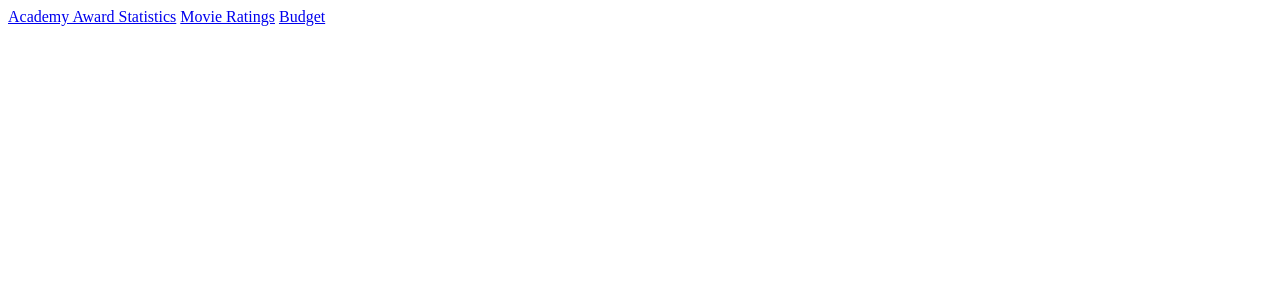
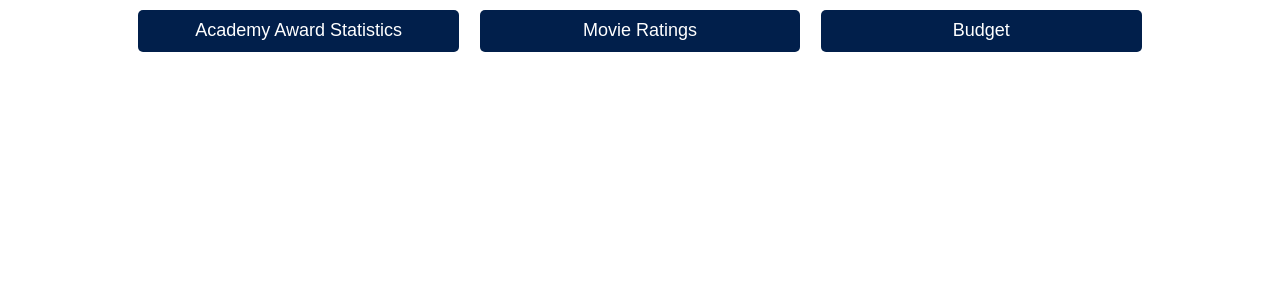
Before and after one commit to jonhartm/SI507_FinalProject, a Flask app: page / in a window 1280 px wide. Shown: the top 300 px of the page. Run offline with Flask 2, Linux system fonts and the light colour scheme.

Commit message:
setup and nav styling

```diff
--- /dev/null
+++ b/scss/_common.scss
@@ -0,0 +1,10 @@
+$font-family: Arial, "Helvetica Neue", Helvetica, sans-serif;
+
+$background: #b3cde0;
+$secondary-background: #c9c9c9;
+$dark-background: #011f4b;
+$light-accent: #6497b1;
+$dark-accent: #03396c;
+$white: #fff;
+$text: #08294f;
+$shadow: #808080;
--- /dev/null
+++ b/scss/styles.scss
@@ -0,0 +1,40 @@
+@import 'common';
+
+* {
+  font-family: $font-family;
+  margin: 0;
+  padding: 0;
+}
+
+a {
+  text-decoration: none;
+}
+
+nav {
+  display: flex;
+  justify-content: center;
+  margin: auto;
+  width: 80%;
+
+  a {
+    background-color: $dark-background;
+    border-radius: 5px;
+    color: $white;
+    font-size: 18px;
+    margin: 1%;
+    padding: 1% 3%;
+    text-align: center;
+    vertical-align: middle;
+    width: 30%;
+
+    &:hover {
+      background-color: $secondary-background;
+      color: $dark-accent;
+    }
+  }
+
+  .active {
+    background-color: $secondary-background;
+    color: $dark-accent;
+  }
+}
--- /dev/null
+++ b/static/styles.css
@@ -0,0 +1,31 @@
+* {
+  font-family: Arial, "Helvetica Neue", Helvetica, sans-serif;
+  margin: 0;
+  padding: 0; }
+
+a {
+  text-decoration: none; }
+
+nav {
+  display: flex;
+  justify-content: center;
+  margin: auto;
+  width: 80%; }
+  nav a {
+    background-color: #011f4b;
+    border-radius: 5px;
+    color: #fff;
+    font-size: 18px;
+    margin: 1%;
+    padding: 1% 3%;
+    text-align: center;
+    vertical-align: middle;
+    width: 30%; }
+    nav a:hover {
+      background-color: #c9c9c9;
+      color: #03396c; }
+  nav .active {
+    background-color: #c9c9c9;
+    color: #03396c; }
+
+/*# sourceMappingURL=styles.css.map */
--- a/templates/index.html
+++ b/templates/index.html
@@ -2,9 +2,12 @@
 <html lang="en">
 <head>
   <title>Jonathan Hartman - 507 Project - Movie Thing</title>
+  <link rel="stylesheet" href="{{ url_for('static', filename='styles.css') }}">
 </head>
 <body>
-  <a href="/AA_Winners">Academy Award Statistics</a>
-  <a href="/Ratings">Movie Ratings</a>
-  <a href="/Budget">Budget</a>
+  <nav>
+    <a href="/AA_Winners">Academy Award Statistics</a>
+    <a href="/Ratings">Movie Ratings</a>
+    <a href="/Budget">Budget</a>
+  </nav>
 </body>
```
Also changed, not shown: templates/AA_winners.html (+6 -3 lines), templates/budget.html (+6 -3 lines), templates/movie.html (+6 -3 lines), templates/person.html (+6 -3 lines), templates/ratings.html (+6 -3 lines), templates/user.html (+6 -3 lines), 2 other files.
